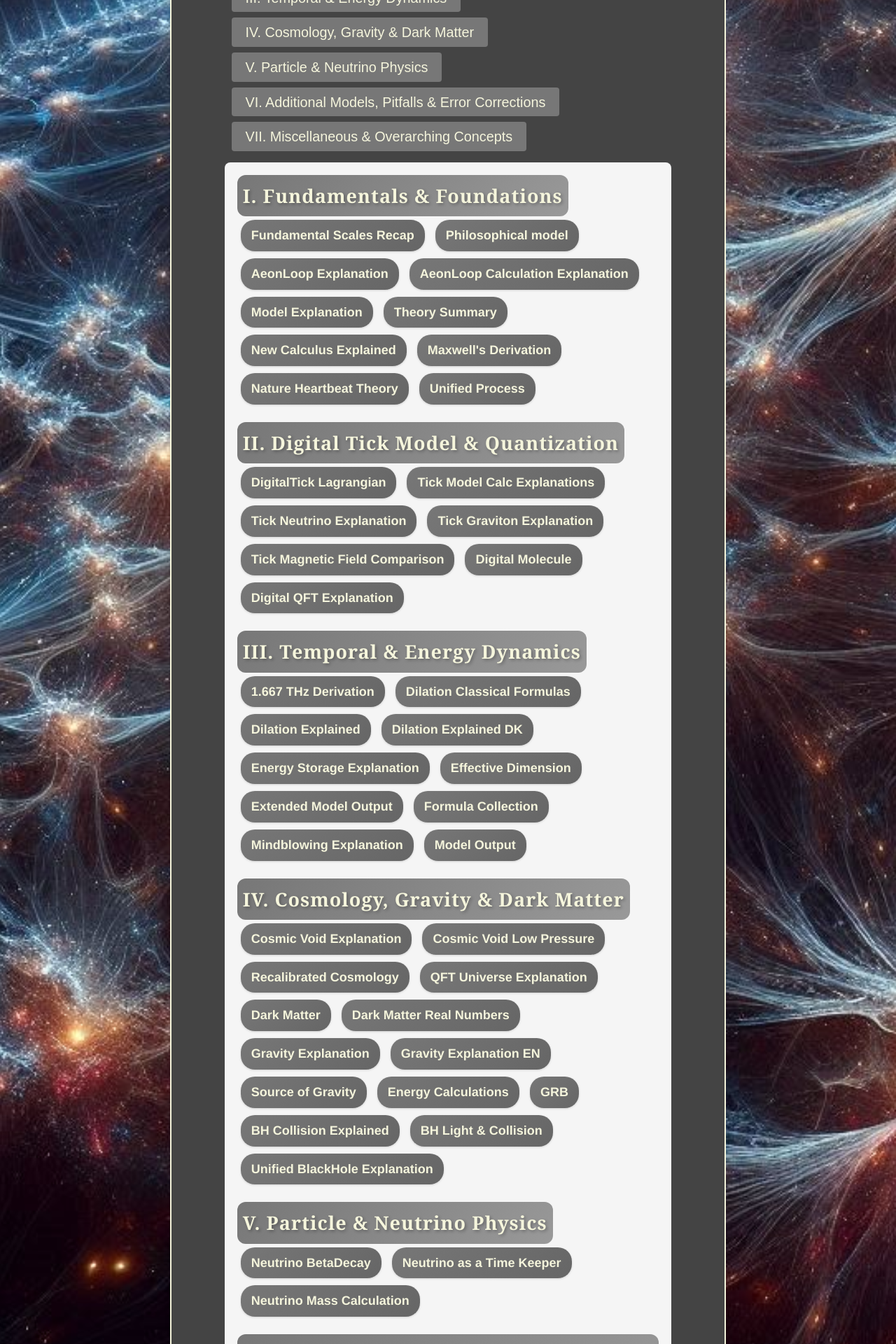
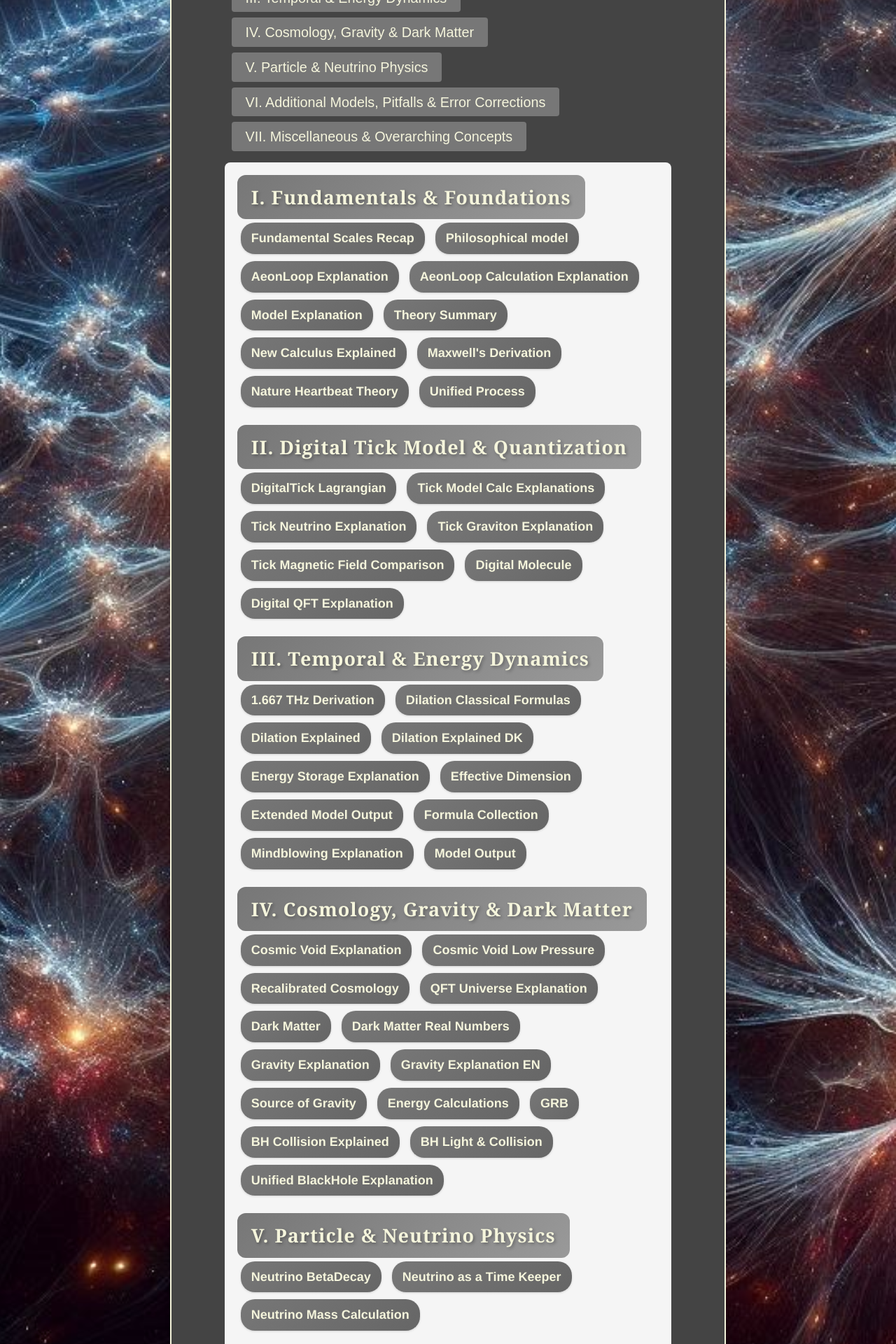
Before and after one commit to CosmicReplicator/AeonLoop, a Jekyll site: the page built from Papers/index.html, in a window 1280 px wide. Shown: the part 387-2307 px from the top of the page at 70% size. Built offline with Jekyll 4.4.1, drawn with Linux system fonts in a browser that asks for light colours.

Commit message:
Update styles.css

```diff
--- a/css/styles.css
+++ b/css/styles.css
@@ -208,8 +208,9 @@ h3 {
   font-size: 1.5em;
   /*background: linear-gradient(135deg, #005fa3, #0077cc);  Subtle gradient */
   background: linear-gradient(135deg, #777777, #999999); /* Gray gradient */
+  /*color: white;  High contrast */
   color: #f5f5dc; /* cream color */
-  padding: 8px;
+  padding: 10px 20px;
   border-radius: 12px;
   text-shadow: 2px 2px 4px rgba(0, 0, 0, 0.3);
   display: inline-block;
```
